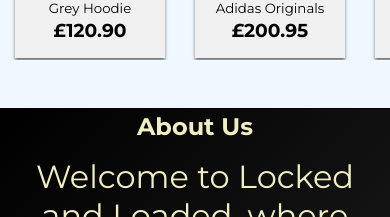
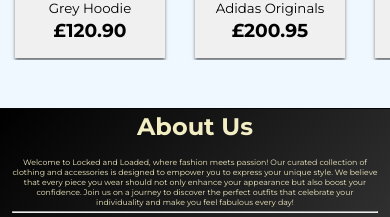
Before and after one commit to manman207/lockedandloaded, a plain HTML site: page index.html in a window 390 px wide. Shown: the part 1201-1418 px from the top of the page. Drawn offline with Linux system fonts and the light colour scheme; a web font is replaced by a local one.

Commit message:
Update landl.css

```diff
--- a/landl.css
+++ b/landl.css
@@ -281,7 +281,7 @@ body{
 
     .footer{
         height: auto;
-        font-size: 2rem;
+        font-size: 2vw;
         font-family: 'Roboto', sans-serif;
         background: linear-gradient(135deg,black,#333333);
         text-align: center;
```
